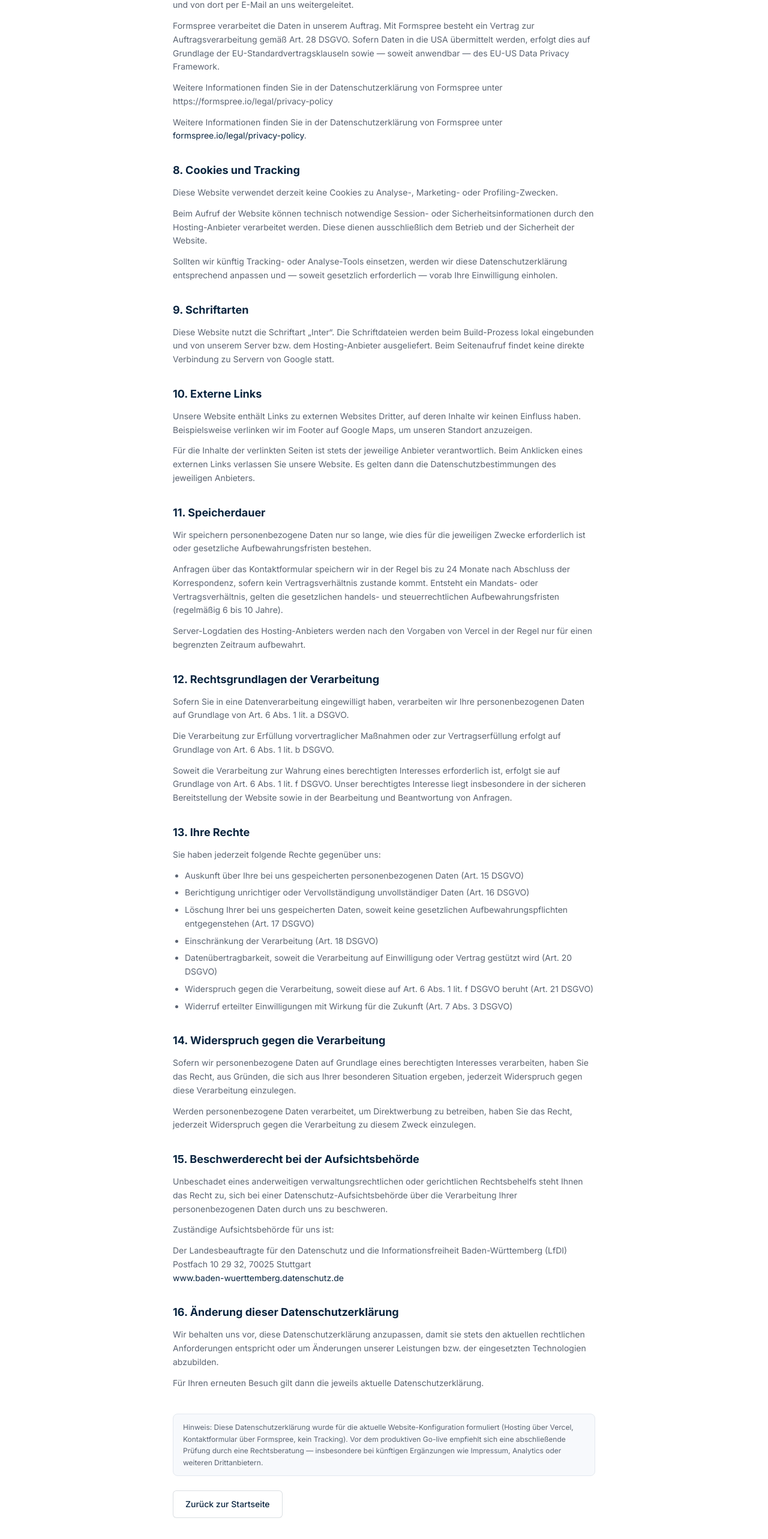
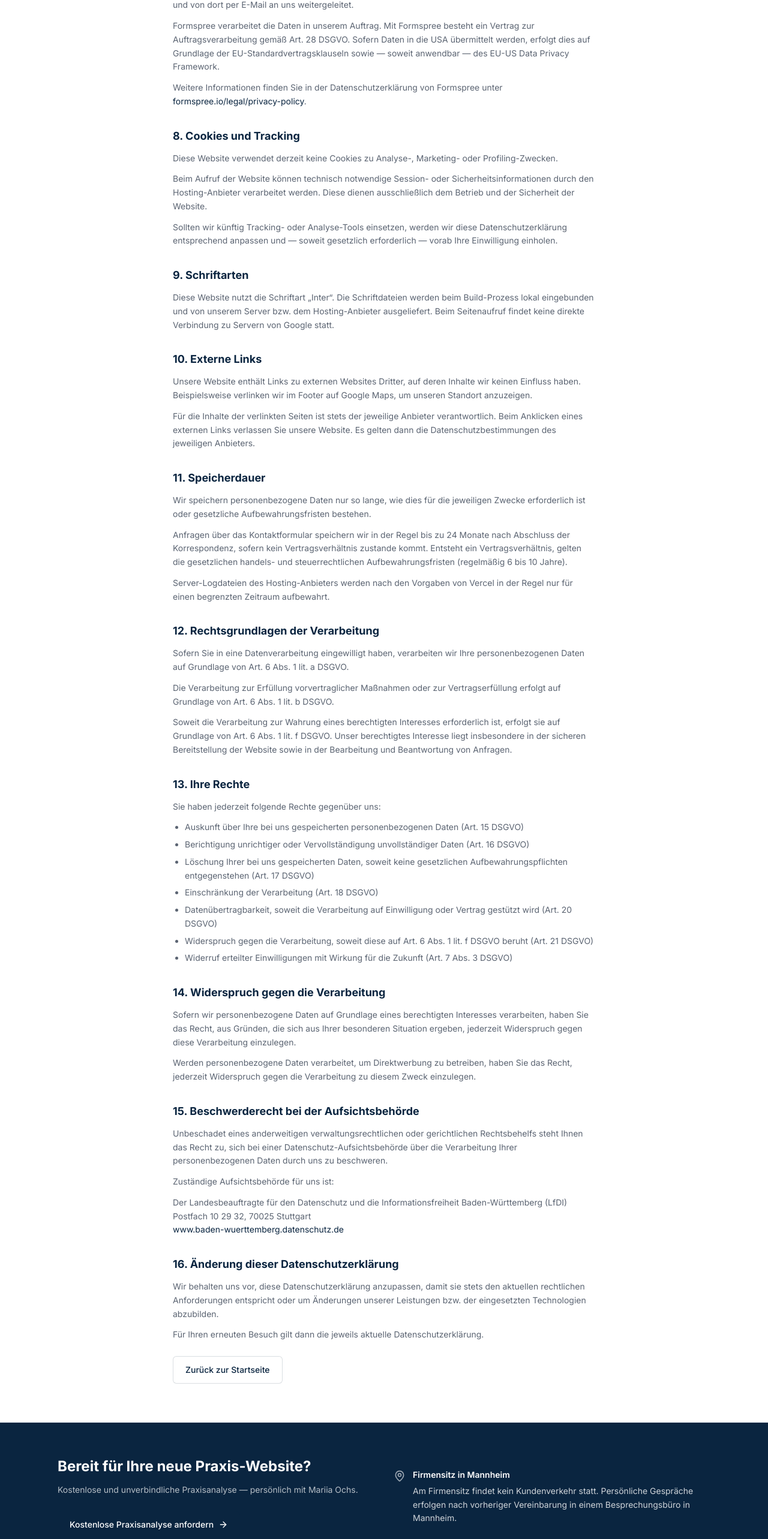
Before and after one commit to martinochs/ochs-werbeagentur, a Next.js app: page /datenschutz in a window 1280 px wide. Shown: the part 2377-4943 px from the top of the page at 60% size. Built offline with nearby package versions, Linux system fonts and the light colour scheme; no server answers.

Commit message:
fix: Datenschutzerklaerung redaktionell ueberarbeitet

```diff
--- a/app/datenschutz/page.tsx
+++ b/app/datenschutz/page.tsx
@@ -107,7 +107,7 @@ export default function DatenschutzPage() {
                   </div>
                 ) : section.id === "formspree" ? (
                   <div className="mt-3 space-y-3">
-                    {section.paragraphs.slice(0, 3).map((paragraph) => (
+                    {section.paragraphs.slice(0, 2).map((paragraph) => (
                       <p key={paragraph}>{paragraph}</p>
                     ))}
                     <p>
@@ -153,15 +153,6 @@ export default function DatenschutzPage() {
             ))}
           </div>
 
-          <p className="mt-10 rounded-lg border border-border bg-surface px-4 py-3 text-xs leading-relaxed text-muted">
-            Hinweis: Diese Datenschutzerklärung wurde für die aktuelle
-            Website-Konfiguration formuliert (Hosting über Vercel, Kontaktformular
-            über Formspree, kein Tracking). Vor dem produktiven Go-live empfiehlt
-            sich eine abschließende Prüfung durch eine Rechtsberatung — insbesondere
-            bei künftigen Ergänzungen wie Impressum, Analytics oder weiteren
-            Drittanbietern.
-          </p>
-
           <Link href="/" className="btn-secondary mt-6 inline-flex">
             Zurück zur Startseite
           </Link>
--- a/lib/content/datenschutz.ts
+++ b/lib/content/datenschutz.ts
@@ -112,8 +112,8 @@ export const datenschutzSections: DatenschutzSection[] = [
     title: "11. Speicherdauer",
     paragraphs: [
       "Wir speichern personenbezogene Daten nur so lange, wie dies für die jeweiligen Zwecke erforderlich ist oder gesetzliche Aufbewahrungsfristen bestehen.",
-      "Anfragen über das Kontaktformular speichern wir in der Regel bis zu 24 Monate nach Abschluss der Korrespondenz, sofern kein Vertragsverhältnis zustande kommt. Entsteht ein Mandats- oder Vertragsverhältnis, gelten die gesetzlichen handels- und steuerrechtlichen Aufbewahrungsfristen (regelmäßig 6 bis 10 Jahre).",
-      "Server-Logdatien des Hosting-Anbieters werden nach den Vorgaben von Vercel in der Regel nur für einen begrenzten Zeitraum aufbewahrt.",
+      "Anfragen über das Kontaktformular speichern wir in der Regel bis zu 24 Monate nach Abschluss der Korrespondenz, sofern kein Vertragsverhältnis zustande kommt. Entsteht ein Vertragsverhältnis, gelten die gesetzlichen handels- und steuerrechtlichen Aufbewahrungsfristen (regelmäßig 6 bis 10 Jahre).",
+      "Server-Logdateien des Hosting-Anbieters werden nach den Vorgaben von Vercel in der Regel nur für einen begrenzten Zeitraum aufbewahrt.",
     ],
   },
   {
```
